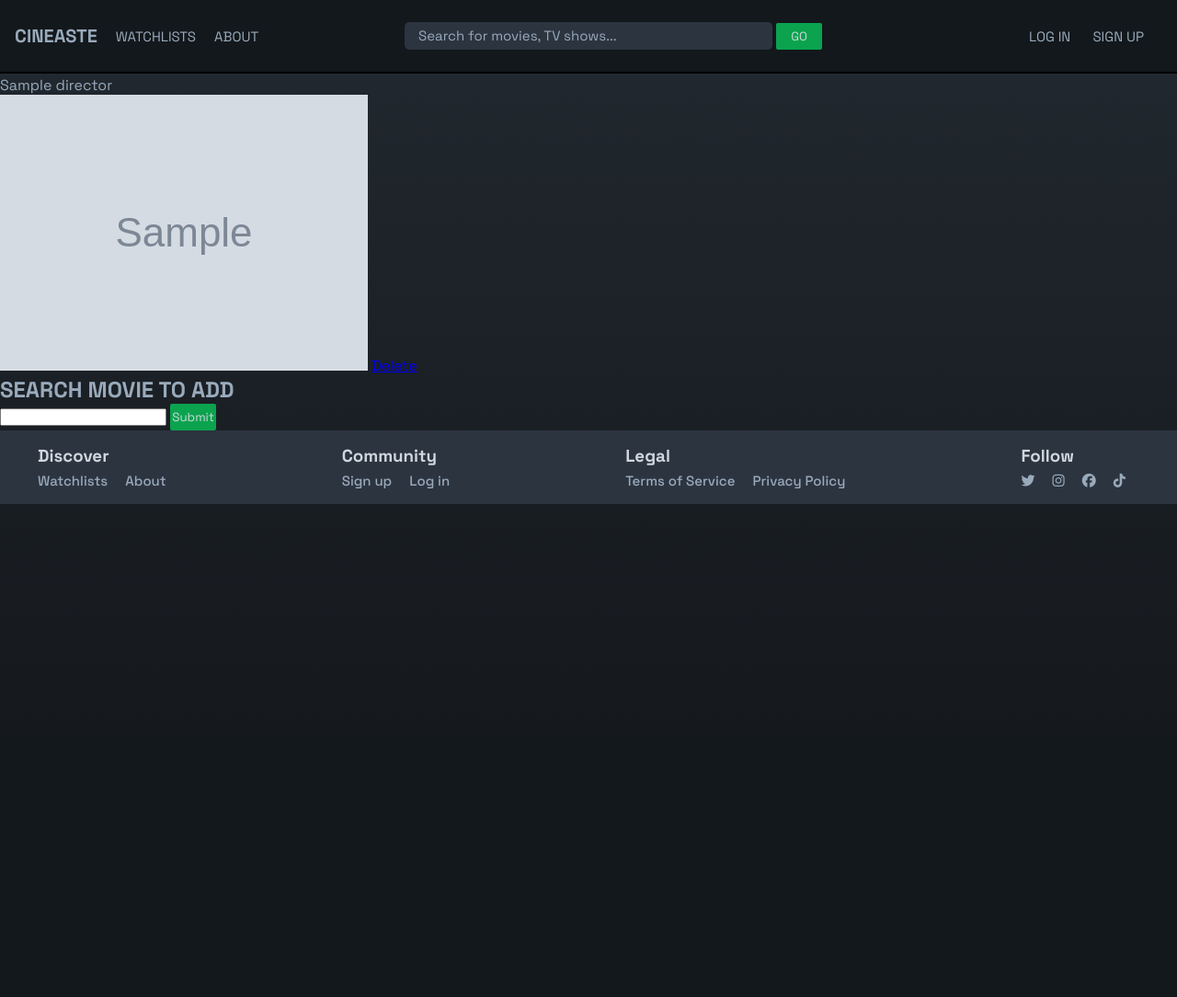
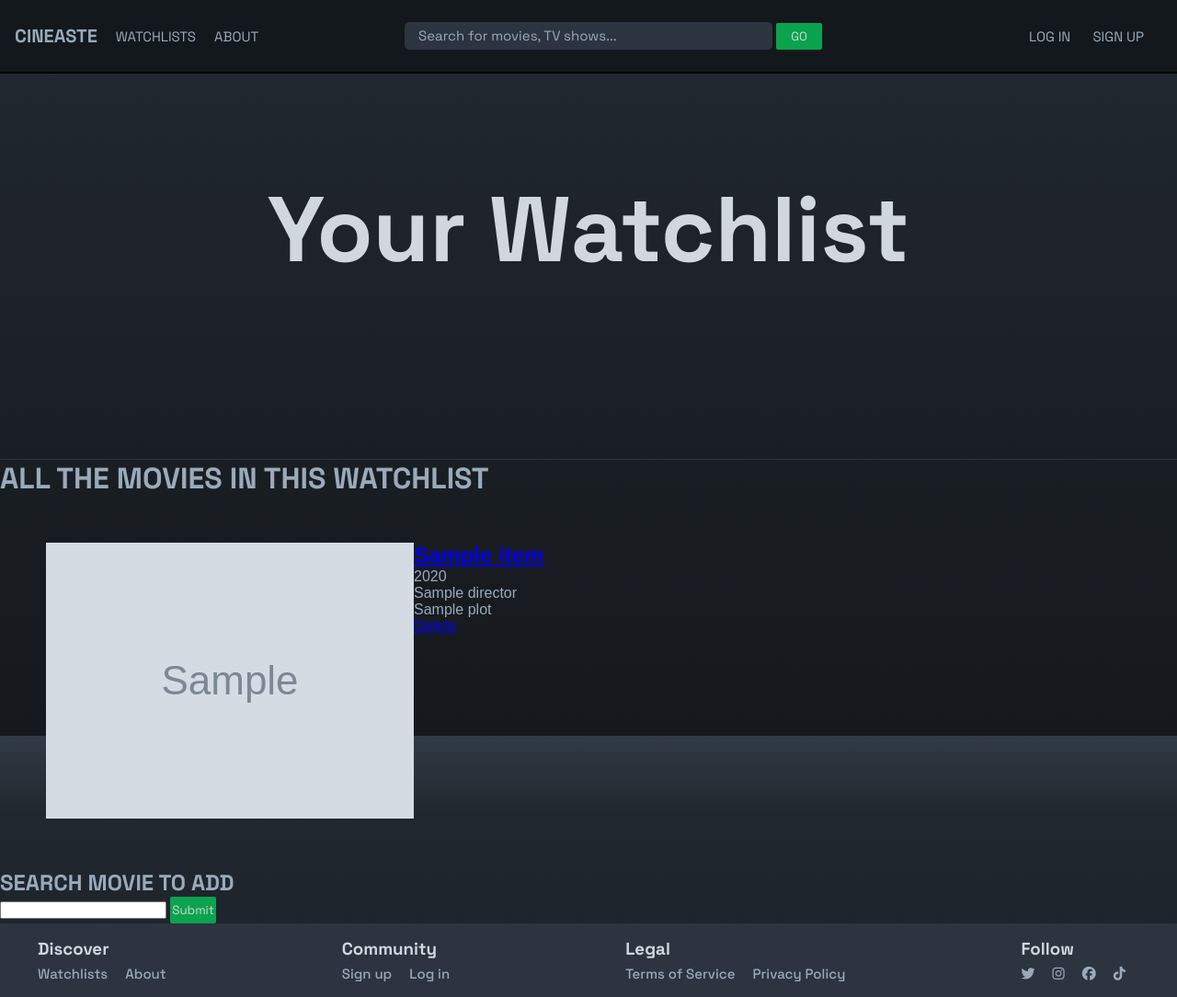
Before and after one commit to carimado/cinaeste_app, a Flask app: page /watch-list/1 in a window 1280 px wide. Shown: the whole page at 92% size. Before the commit the page ends 548 px from the top, so only its background shows below. Run offline with Flask 2, Linux system fonts and the light colour scheme; grey boxes marked "Sample" are stand-in pictures; a database or web service that is not in the repository returns one stand-in record (values such as "Sample title"); data that the repository does not hold is empty; some libraries are stand-ins or nearby versions.

Commit message:
fixed basic styles for watchlist-search-result-container

```diff
--- a/server.py
+++ b/server.py
@@ -182,6 +182,7 @@
         movie_details['Director'] = data['Director']
         movie_details['Poster'] = data['Poster']
         movie_details['imdbRating'] = data['imdbRating']
+        movie_details['Plot'] = data['Plot']
 
         movie_list_data.append(movie_details)
 
--- a/static/styles.css
+++ b/static/styles.css
@@ -500,6 +500,12 @@
     font-family: 'Space Grotesk', sans-serif;
 }
 
+.watchlist-search-result-container {
+    display: flex;
+    font-family: 'Grotesk', sans-serif;
+    padding: 50px;
+}
+
 .watchlist-title-container {
     display: flex;
     flex-direction: row;
--- a/templates/watch_list.html
+++ b/templates/watch_list.html
@@ -6,17 +6,28 @@
 
 {% block body %}
 
+<div class="hero-container bb">
+    <h1 class="max-text-height-2">Your Watchlist</h1>
+</div>
+
 <div class="main-container">
     <h1>ALL THE MOVIES IN THIS WATCHLIST</h1>
     <!-- THIS IS A LIST OF WATCH LISTS -->
 
-
     {% for movie in movie_list_data %}
-    <div>{{movie['Title']}}</div>
-    <div>{{movie['Year']}}</div>
-    <div>{{movie['Director']}}</div>
-    <img src="{{movie['Poster']}}" alt="">
-    <a href="/delete_from_watchlist/{{movie['imdbID']}}">Delete</a>
+        <div class="watchlist-search-result-container">
+            <div class="poster-container">
+                <img src="{{movie['Poster']}}" alt="Image of {{ movie['Title'] }} Poster">
+            </div>
+            <div class="movie-description">
+                <a href="/movie_info/{{movie['Title']}}"><h2>{{movie['Title']}}</h2></a>
+                <p>{{movie['Year']}}</p>
+                <p>{{movie['Director']}}</p>
+                <p>{{movie['Genre']}}</p>
+                <p>{{movie['Plot']}}</p>
+                <a href="/delete_from_watchlist/{{movie['imdbID']}}">Delete</a>
+            </div>
+        </div>
     {% endfor %}
 
 
--- a/templates/watch_list_search_result.html
+++ b/templates/watch_list_search_result.html
@@ -5,7 +5,6 @@
 {% endblock %}
 
 {% block body %}
-
 
     <div class="hero-container bb">
         <h1 class="max-text-height-2">SEARCH RESULTS</h1>
```
